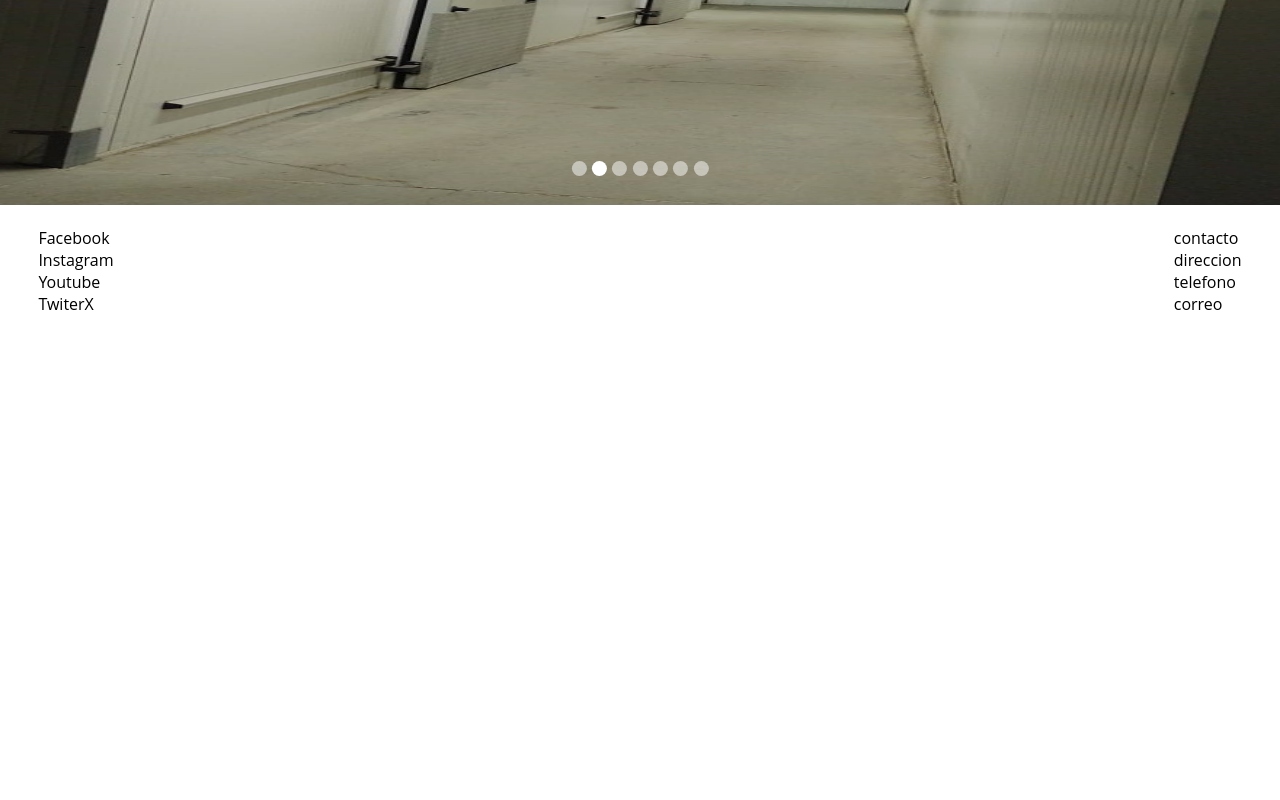
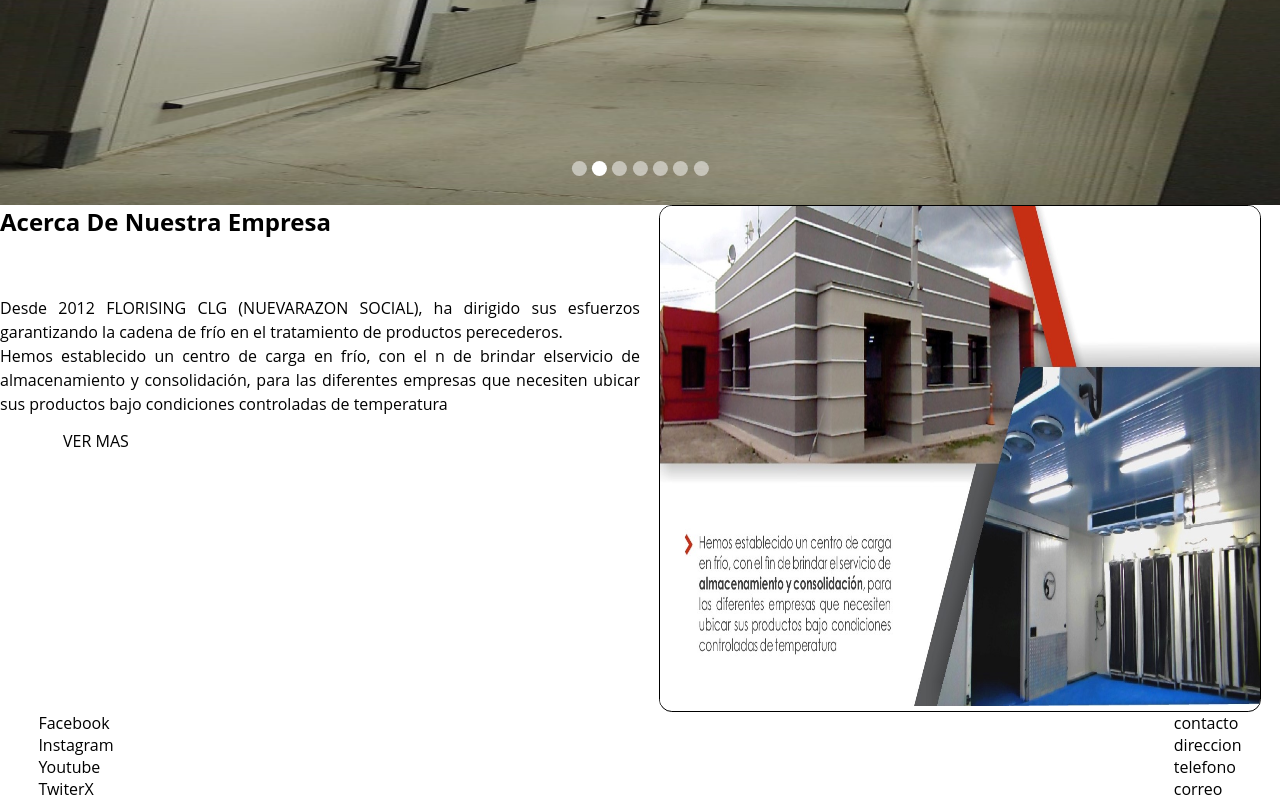
Before and after one commit to Dalejandro31/FLORISING-PAGE, a Vue app in the folder client/: page /#/ in a window 1280 px wide. Shown: the part 435-1235 px from the top of the page. Before the commit the page ends 800 px from the top, so only its background shows below. Built offline with nearby package versions, Linux system fonts and the light colour scheme.

Commit message:
infromacion del Home

```diff
--- a/client/src/components/carrusel/Carrusel.css
+++ b/client/src/components/carrusel/Carrusel.css
@@ -53,9 +53,13 @@
 }
 .left{
     left: 0;
+    border-radius: .8rem;
+    margin-left: 1rem;
 }
 .right{
     right: 0;
+    border-radius: .8rem;
+    margin-right: 1rem;
 }
 
 /*************** Carrusel indicators ********************/
--- a/client/src/components/navBar/Nav.css
+++ b/client/src/components/navBar/Nav.css
@@ -47,9 +47,11 @@
     border: none;
     font-size: var(--font-size-3);
     background-color: var(--primary);
+    border-radius: .5rem;
 }
 .links button:hover {
     background: var(--secondary);
     color: var(--primary);
     border: none;
+    cursor: pointer;
 }
--- a/client/src/views/homePage/HomePage.css
+++ b/client/src/views/homePage/HomePage.css
@@ -0,0 +1,86 @@
+:root {
+    --gray-0:#646464;
+    --gray-1:#b2b6bd;
+    --primary: #f7f4f3;
+    --secondary: #fdc600;
+    --font-size-1: 1.5rem;
+    --font-size-2: 1.25rem;
+    --font-size-3: 1rem;
+    --font-weight-thin: 300;
+    --font-weight-bold: 600;
+    --font-weight-heavy: 800;
+    --spacer-1: .25rem;
+    --spacer-2: .5rem;
+    --spacer-3: 1rem;
+    --spacer-4: 1.5rem;
+    --spacer-5: 7rem;
+    --shadows: 7px 7px 7px rgba(0, 0, 0, .15);
+  }
+
+.nuestra-empresa{
+    display: flex;
+}
+.contenido{
+    display: flex;
+    flex-direction: column;
+    text-align: justify;
+    height: auto;
+    width: 50%;
+    padding: var(--spacer-5);
+    color: var(--gray-0);
+
+}
+.contenido p{
+    margin: 0 0 var(--spacer-3);
+    line-height: 1.5;
+    word-wrap: break-word;
+    font-size: var(--font-size-2);
+    font-weight: var(--font-weight-thin);
+}
+.contenido button{
+    width: 30%;
+    height: 50px;
+    margin-top: var(--spacer-4);
+    background-color: var(--secondary);
+    border: none;
+    color: var(--gray-0);
+    font-size: var(--font-size-3);
+    font-weight: var(--font-weight-heavy);
+    border-radius: .8rem;
+}
+.contenido button:hover{
+    width: 30%;
+    height: 50px;
+    margin-top: var(--spacer-4);
+    background-color: var(--secondary);
+    border: none;
+    color: var(--primary);
+    cursor: pointer;
+}
+.contenido div{
+    width: 300px;
+    height: 4px;
+    background-color: var(--secondary);
+    margin-top: 10px;
+}
+.infraestructura{
+    display: flex;
+    height: auto;
+    width: 50%;
+    align-items: center;
+    justify-content: center;
+    padding-right: var(--spacer-5);
+    padding-top: var(--spacer-4);
+}
+.infraestructura div{
+    --shadowColor: var(--secondary);
+    width: auto;
+    box-shadow: 0.80rem 0.80rem 0 var(--shadowColor);
+	border-radius: 0.8rem;
+	overflow: hidden;
+	border: 0.1rem solid;
+}
+.infraestructura div img{
+    width: 600px;
+	height: 500px;
+}
--- a/client/src/views/homePage/HomePage.js
+++ b/client/src/views/homePage/HomePage.js
@@ -1,29 +1,18 @@
 const content = {};
 
 content.title = `Acerca De Nuestra Empresa`;
-content.content1 = `<h2>Dachshund</h2>
-<p>
-Also known as the wiener dog, badger dog, or sausage dog, is a short-legged,
-long-bodied, hound-type dog breed. They may be smooth, wire, or long-haired.
-</p>
-<p>
-The standard-sized dachshund was developed to scent, chase, and flush out
-badgers and other burrow-dwelling animals, while the miniature dachshund was
-bred to hunt small animals such as rabbits and mice.
-</p>`;
-content.content2 = `<h2>Corgi</h2>
-<p>
-The Welsh Corgi or Corgi, plural Corgis, is a small type of herding dog that
-originated in Wales.
-</p>
-<p>
-Two separate breeds are recognised: the Pembroke Welsh Corgi and the Cardigan
-Welsh Corgi.
-</p>
-<p>
-Overall the Cardigan is larger, both in weight and in height.
-Their tails are of different shapes.
-</p>`;
+content.content1 =
+    `Desde 2012 FLORISING CLG (NUEVARAZON SOCIAL),
+    ha dirigido sus esfuerzos garantizando la cadena de
+    frío en el tratamiento de productos
+    perecederos.`;
+content.content2 = `Hemos establecido un centro de carga
+en frío, con el n de brindar elservicio
+de almacenamiento y consolidación,
+para las diferentes empresas que
+necesiten ubicar sus productos bajo
+condiciones controladas de
+temperatura`;
 content.content3 = `<h2>Mongrel</h2>
 <p>
 A mongrel, mutt or mixed-breed dog is a dog that does not belong to one
@@ -40,3 +29,5 @@ content.navlinks = `
     <li class="active"><a href="#">Our Pets</a></li>
     <li><a href="#">Logout</a></li>
   </ul>`;
+
+export {content}
--- a/client/src/views/homePage/HomePage.vue
+++ b/client/src/views/homePage/HomePage.vue
@@ -1,20 +1,26 @@
 <template>
     <carrusel :slides="slides" :interval="3000" controls indicators=""/>
-    <section>
-      <div>
-        <p>
-
-        </p>
+    <section class="nuestra-empresa">
+      <div class="contenido">
+        <h1>{{ content.title }}</h1>
+        <div/>
+        <br>
+        <br>
+        <p>{{ content.content1 }}</p>
+        <p>{{ content.content2 }}</p>
+        <button>VER MAS</button>
       </div>
-
-      <div>
-        <img src="" alt="">
+      <div class="infraestructura">
+        <div>
+          <img src="../../assets/infraestructura.jpg" alt="">
+        </div>
       </div>
     </section>
 </template>
 
 <script>
   import Carrusel from '@/components/carrusel/Carrusel.vue'
+  import {content} from '@/views/homePage/HomePage'
   export default {
     name: 'Inicio',
     components: {
@@ -29,9 +35,11 @@
         require('@/assets/muelleDescargue.jpg'),
         require('@/assets/muellesCargue.jpg'),
         require('@/assets/plantaCttv.jpg'),
-      ]
+      ],
+      content: content
     })
   }
-
-
 </script>
+<style scoped>
+    @import './HomePage.css';
+</style>
```
